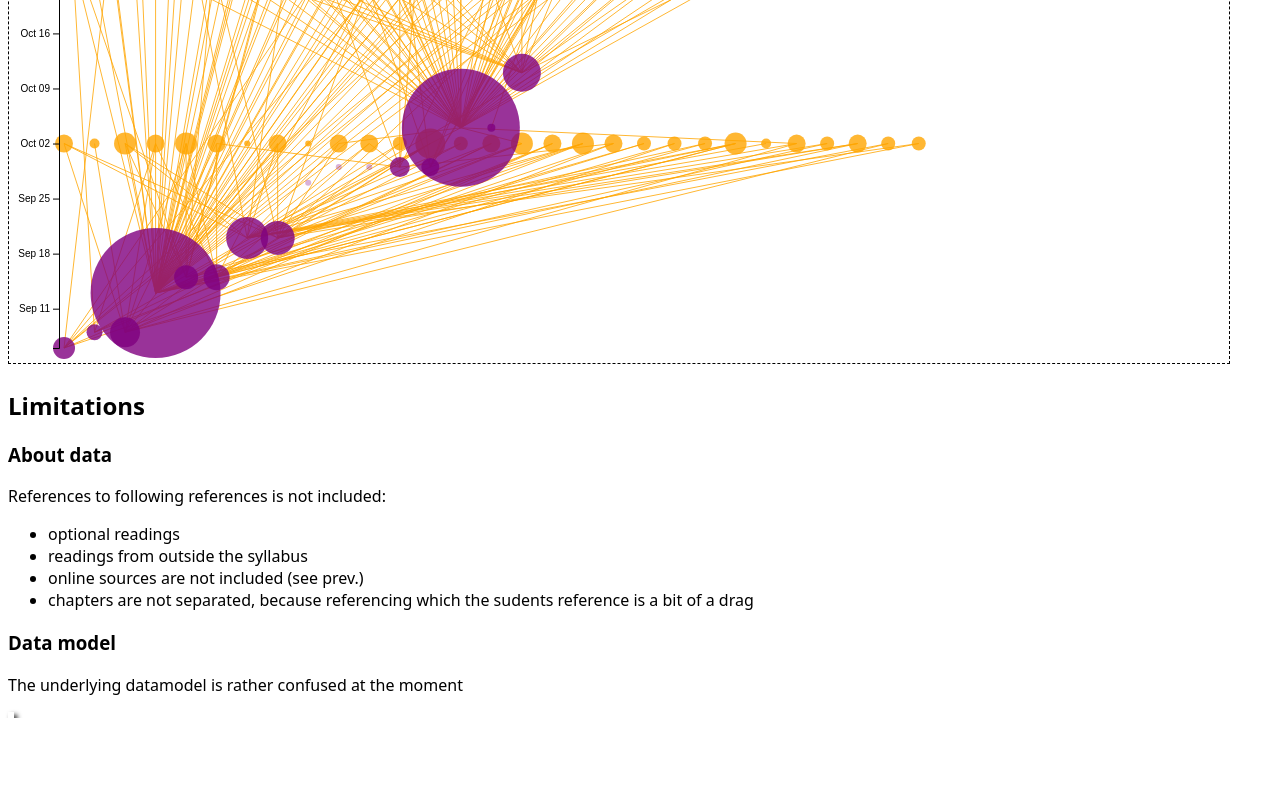
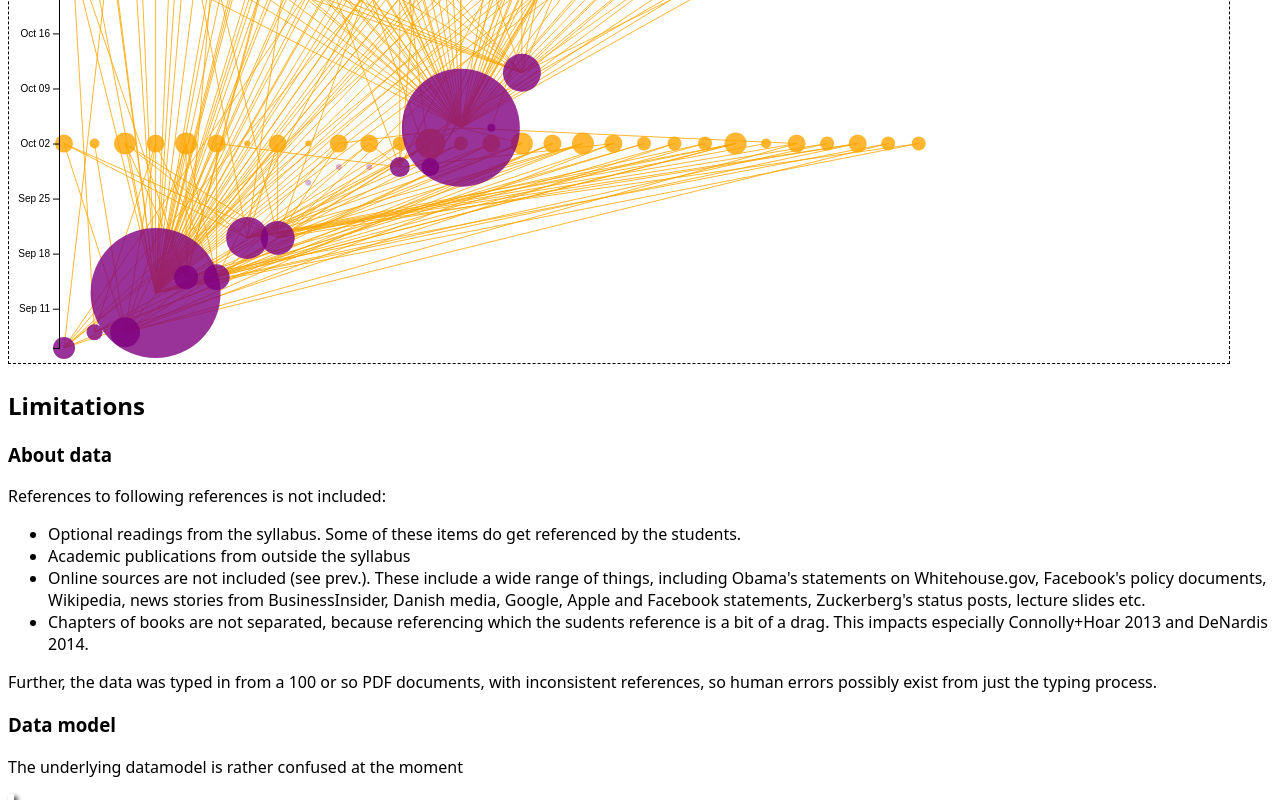
Before and after one commit to xmacex/courseBibliographyTimeline, a plain HTML site: page bibliographyTimeline.html in a window 1280 px wide. Shown: the part 524-1324 px from the top of the page. Before the commit the page ends 1242 px from the top, so only its background shows below. Drawn offline with nearby package versions, Linux system fonts and the light colour scheme.

Commit message:
Updated the explanation of limitations

```diff
--- a/bibliographyTimeline.html
+++ b/bibliographyTimeline.html
@@ -14,11 +14,15 @@
       <h3>About data</h3>
       <p>References to following references is not included:
 	<ul>
-	  <li>optional readings</li>
-	  <li>readings from outside the syllabus</li>
-	  <li>online sources are not included (see prev.)</li>
-	  <li>chapters are not separated, because referencing which the sudents reference is a bit of a drag</li>
+	  <li>Optional readings from the syllabus. Some of these items do get referenced by the students.</li>
+	  <li>Academic publications from outside the syllabus</li>
+	  <li>Online sources are not included (see prev.). These include a wide range of things, including Obama's statements on Whitehouse.gov, Facebook's policy documents, Wikipedia, news stories from BusinessInsider, Danish media, Google, Apple and Facebook statements, Zuckerberg's status posts, lecture slides etc.</li>
+	  <li>Chapters of books are not separated, because referencing which the sudents reference is a bit of a drag. This impacts especially Connolly+Hoar 2013 and DeNardis 2014.</li>
 	</ul>
+      </p>
+      <p>Further, the data was typed in from a 100 or so PDF
+	documents, with inconsistent references, so human errors
+	possibly exist from just the typing process.
       </p>
       <h3>Data model</h3>
       <p>The underlying datamodel is rather confused at the moment</p>
```
